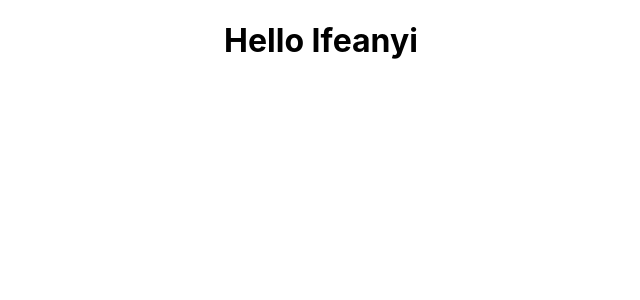
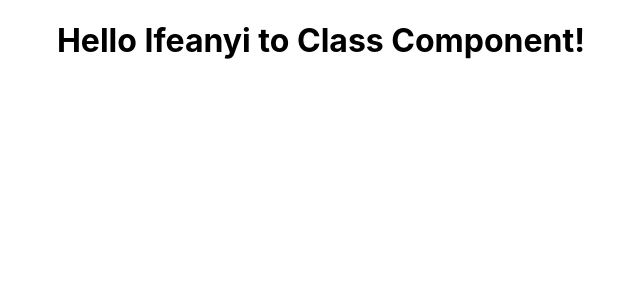
Before and after one commit to omeatai/src-react-typescript, a React (Create React App) app in the folder ce-react/: page / in a window 1280 px wide. Shown: the top 300 px of the page, without its empty margins (319-959 px from the left). Built offline with nearby package versions, Linux system fonts and the light colour scheme.

Commit message:
3. Stateful Class Component
3. Stateful Class Component

```diff
--- a/ce-react/src/App.js
+++ b/ce-react/src/App.js
@@ -1,10 +1,10 @@
 import "./App.css";
-import Greet from "./components/Greet";
+import GreetClass from "./components/GreetClass";
 
 function App() {
   return (
     <div className="App">
-      <Greet />
+      <GreetClass />
     </div>
   );
 }
--- /dev/null
+++ b/ce-react/src/components/GreetClass.jsx
@@ -0,0 +1,13 @@
+import React, { Component } from "react";
+
+class GreetClass extends Component {
+  render() {
+    return (
+      <div>
+        <h1>Hello Ifeanyi to Class Component!</h1>
+      </div>
+    );
+  }
+}
+
+export default GreetClass;
```
Also changed, not shown: ce-react/src/components/Greet.jsx (renamed from ce-react/src/components/Greet.js).
